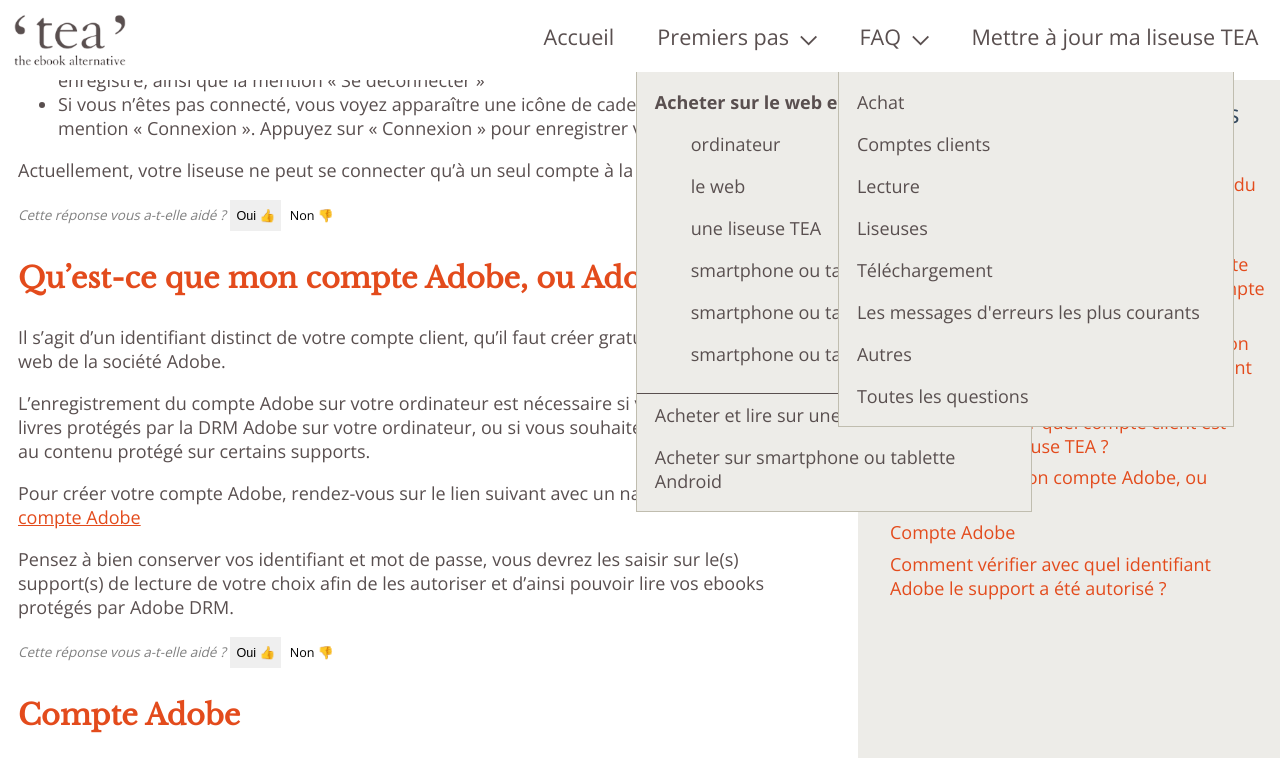
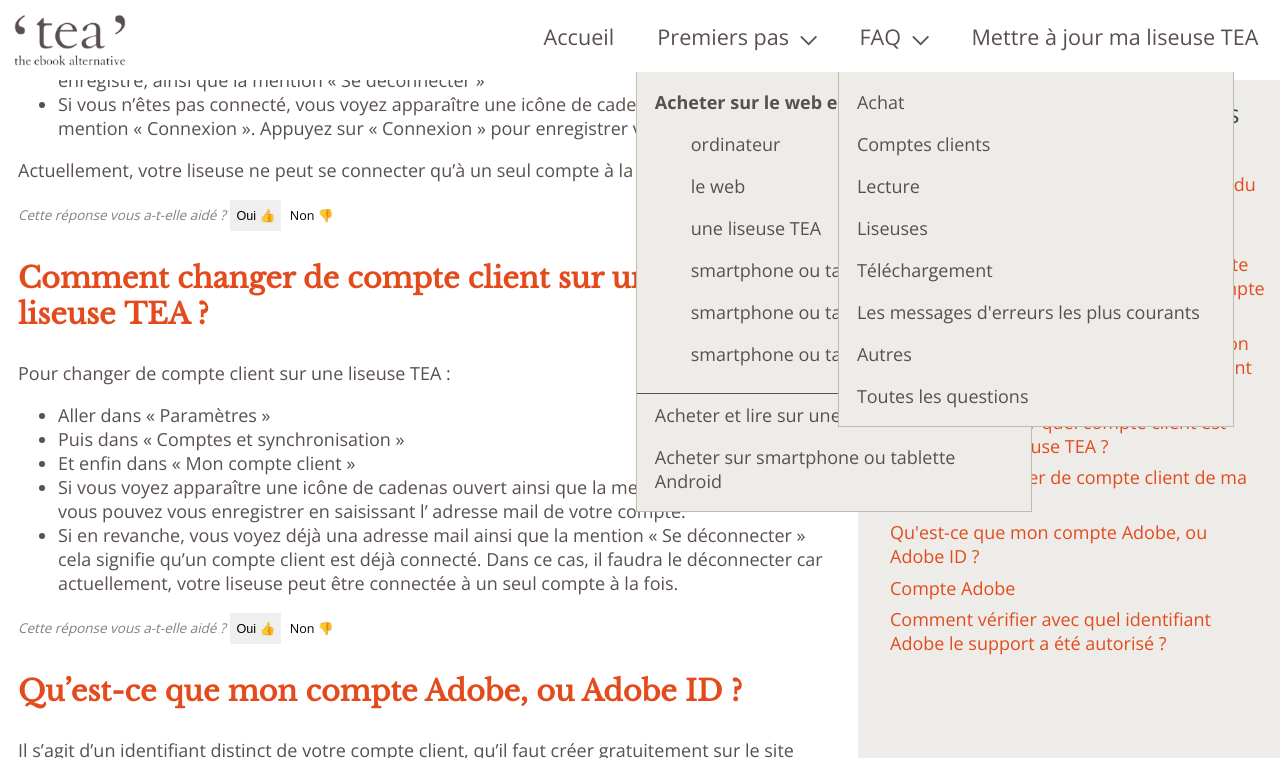
Before and after one commit to TEA-ebook/help-center, a Jekyll site: the page built from _pages/FAQ-comptes.md, in a window 1280 px wide and 900 px high, scrolled down 1515 px, cut to the strip 0-758 px from the top of the window. Built offline with Jekyll 4.4.1, drawn with Linux system fonts in a browser that asks for light colours.

Commit message:
Comment changer de compte client sur une liseuse?
Suite aux mots saisis "changer de compte",  j'ai crée cette consigne en m'appuyant sur la consigne semblable, à savoir  'Comment vérifier quel compte client est enregistré sur ma liseuse TEA ?'  Cette dernière, reponds en fait déjà à la  question de changement de compte mais  l'intitulé ne l'indique pas.  J'aimerais avoir votre avis, sur le bien-fondé de cette nouvelle consigne. A la limite, on pourrait aussi passer par une éventuelle réformulation de la question existante ( mais qui toutefois,  pourrait la complexifier quelque peu)

```diff
--- a/_pages/FAQ-comptes.md
+++ b/_pages/FAQ-comptes.md
@@ -58,9 +58,18 @@
 
 {% include feedback-button.html question="Comment vérifier quel compte client est entré sur ma liseuse ?" %}
 
+{% include anchor.html id=" changer de compte client de ma liseuse" label="Comment changer de compte client de ma liseuse TEA ?" %}
 
+### Comment changer de compte client sur une liseuse TEA ?
 
+Pour changer de compte client sur une liseuse TEA :
+- Aller dans « Paramètres »
+- Puis dans « Comptes et synchronisation »
+- Et enfin dans « Mon compte client »
+- Si vous voyez apparaître une icône de cadenas ouvert ainsi que la mention « Connexion » vous pouvez vous enregistrer en saisissant l' adresse mail de votre compte.
+- Si en revanche, vous voyez déjà una adresse mail ainsi que la mention « Se déconnecter » cela signifie qu'un compte client est déjà connecté. Dans ce cas, il faudra le déconnecter car actuellement, votre liseuse peut être connectée à un seul compte à la fois.
 
+{% include feedback-button.html question="Comment changer de compte client sur une liseuse TEA ?" %}
 
 {% include anchor.html id="compte-adobe" label="Qu'est-ce que mon compte Adobe, ou Adobe ID ?" %}
 
```
